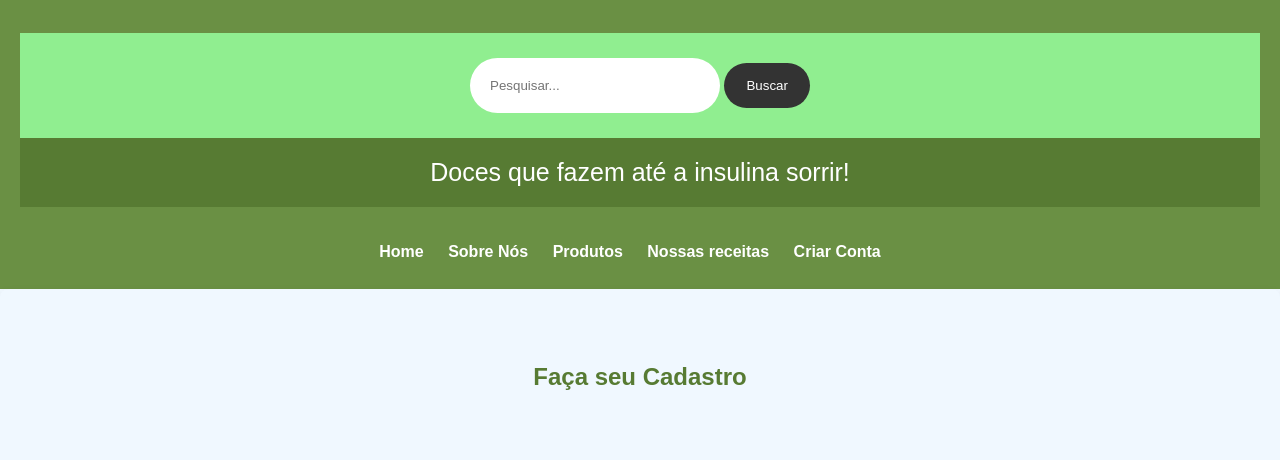
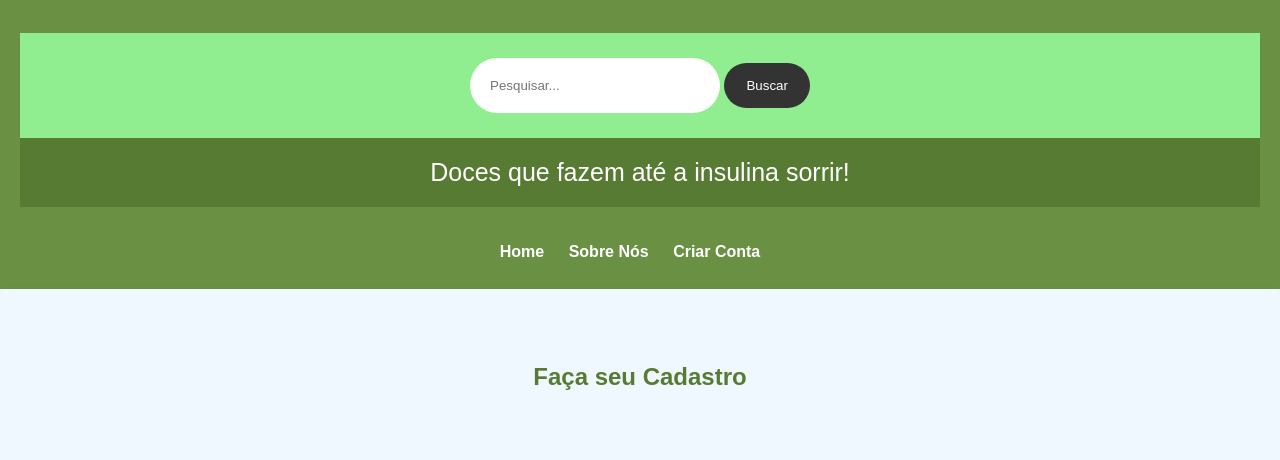
Before and after one commit to mariaHello/atividade-com-valor-de-nota-para-ser-realizada-no-laborat-rio, a plain HTML site: page form.html in a window 1280 px wide. Shown: the part 340-800 px from the top of the page. Drawn offline with Linux system fonts and the light colour scheme; files that its build step writes are made by us from their sources; files whose address does not match are found by name.

Commit message:
Update and rename conta.html to form.html

```diff
--- a/conta.html
+++ b/form.html
@@ -20,10 +20,8 @@
         <nav>
             <ul><br>
                 <li><a href="index.html"> Home </a></li>
-                <li><a href="sobre.html"> Sobre Nós </a></li>
-                <li><a href="produtos.html"> Produtos </a></li>
-                <li><a href="receitas.html"> Nossas receitas </a></li>
-                <li><a href="conta.html"> Criar Conta </a></li><br>
+                <li><a href="about.html"> Sobre Nós </a></li>
+                <li><a href="form.html"> Criar Conta </a></li><br>
             </ul>
         </nav><br>
     </header>
```
